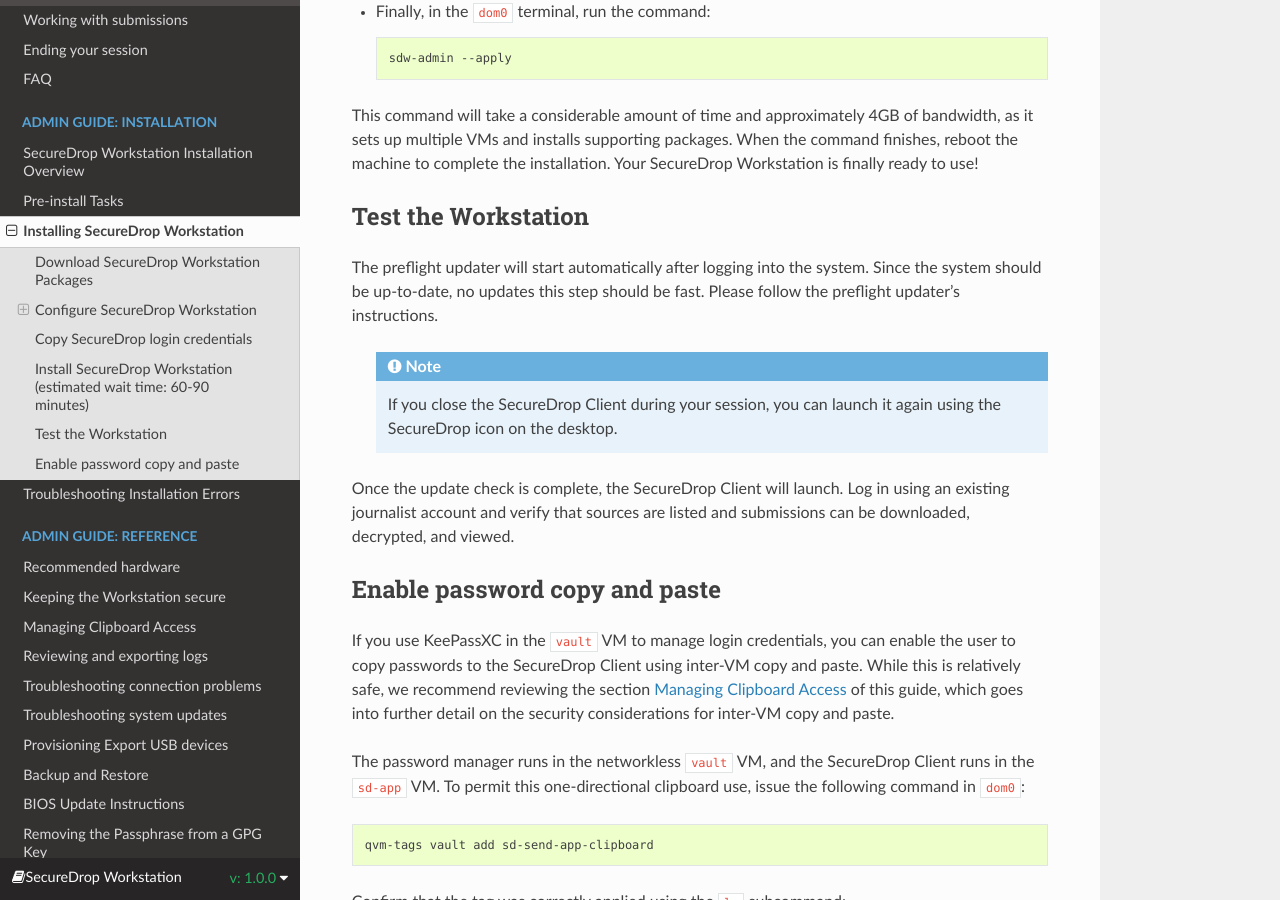
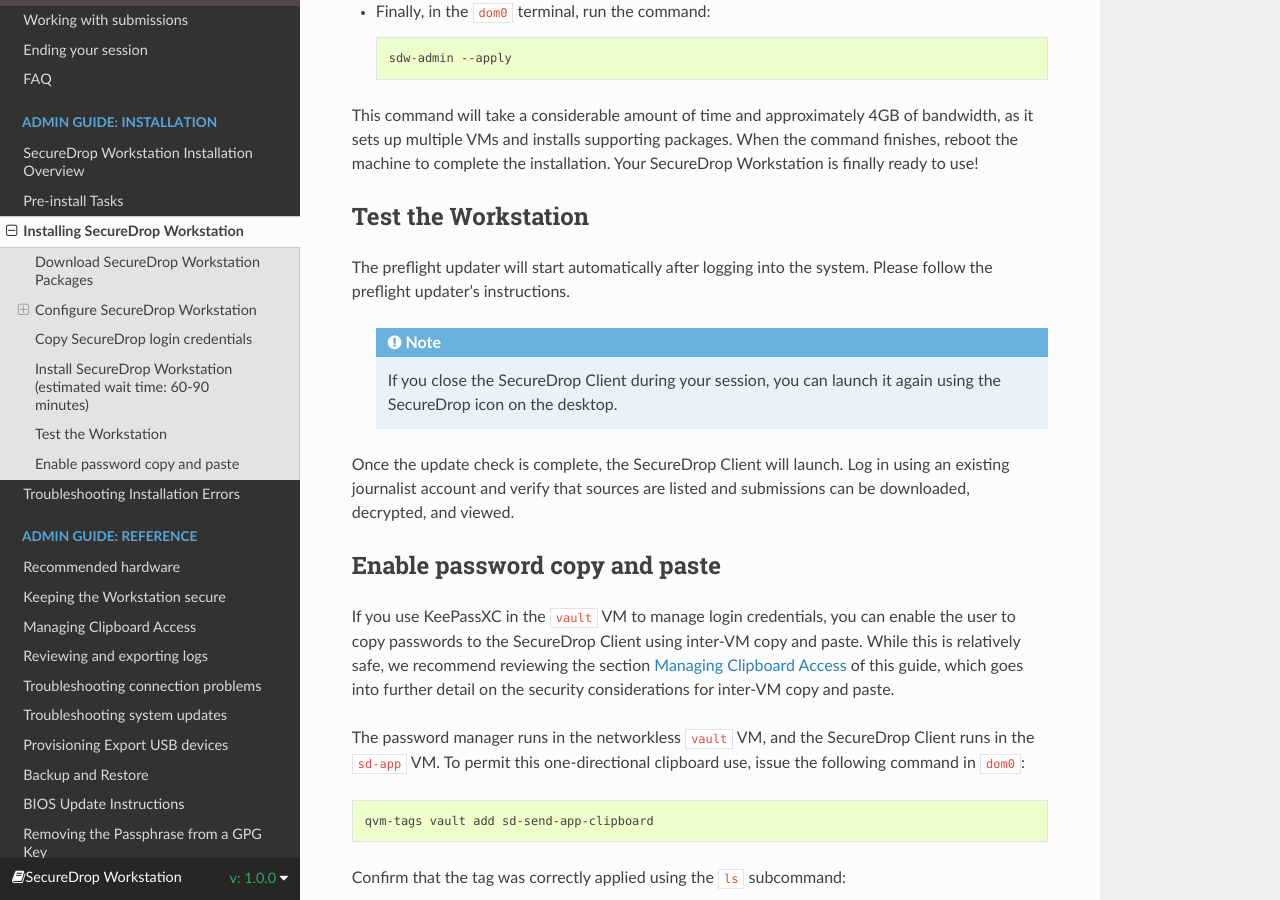
Before and after one commit to freedomofpress/securedrop-workstation-docs, a Sphinx documentation site: the page built from docs/admin/install/install.rst, in a window 1280 px wide and 900 px high, scrolled down 6334 px. Built offline with Sphinx 7.4.7 and the Read the Docs theme 3.1.0, drawn with Linux system fonts in a browser that asks for light colours.

Commit message:
Simplify preflight updater note

```diff
--- a/docs/admin/install/install.rst
+++ b/docs/admin/install/install.rst
@@ -216,7 +216,7 @@
 Test the Workstation
 ~~~~~~~~~~~~~~~~~~~~
 
-The preflight updater will start automatically after logging into the system. Since the system should be up-to-date, no updates this step should be fast. Please follow the preflight updater's instructions.
+The preflight updater will start automatically after logging into the system. Please follow the preflight updater's instructions.
 
   .. note::
 
```
